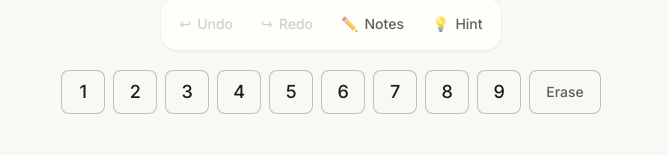
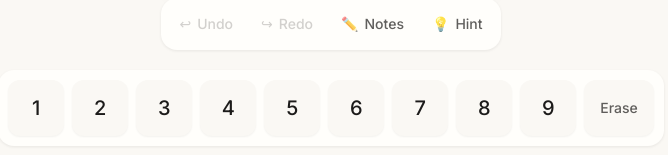
Before and after one commit to TahiraNawab123/Sudoku, a React (Vite) app: page / in a window 1280 px wide. Shown: the part 541-696 px from the top of the page, without its empty margins (309-977 px from the left). Built offline with nearby package versions, Linux system fonts and the light colour scheme; no server answers.

Commit message:
trying to update the ui ux design

```diff
--- a/src/components/GameOverModal.tsx
+++ b/src/components/GameOverModal.tsx
@@ -1,5 +1,5 @@
+import { formatTime } from '../utils/formatTime'
 import { ALL_DIFFICULTIES, type Difficulty } from '../utils/types'
-import { formatTime } from '../utils/formatTime'
 
 interface GameOverModalProps {
   seconds: number
@@ -7,17 +7,25 @@ interface GameOverModalProps {
   score: number
   mistakes: number
   maxMistakes: number
-  onNewGame: (difficulty?: Difficulty) => void
+  onNewGame: (difficulty: Difficulty) => void
 }
 
-function GameOverModal({ seconds, difficulty, score, mistakes, maxMistakes, onNewGame }: GameOverModalProps) {
+function GameOverModal({
+  seconds,
+  difficulty,
+  score,
+  mistakes,
+  maxMistakes,
+  onNewGame,
+}: GameOverModalProps) {
   return (
     <div className="fixed inset-0 z-50 flex items-center justify-center bg-ink/50 px-4">
-      <div className="w-full max-w-sm rounded-2xl bg-paper p-8 text-center shadow-2xl">
-        <p className="text-4xl">😢</p>
+      <div className="w-full max-w-sm rounded-2xl bg-surface p-8 text-center shadow-board">
+        <p className="text-4xl">💥</p>
         <h2 className="mt-2 font-display text-2xl font-semibold text-ink">Game over</h2>
-
-        <p className="mt-2 text-sm text-ink/60">You've reached the maximum mistakes allowed.</p>
+        <p className="mt-1 text-sm text-ink/60">
+          {mistakes}/{maxMistakes} mistakes reached.
+        </p>
 
         <dl className="mx-auto mt-5 flex max-w-[14rem] flex-col gap-1.5 text-sm">
           <div className="flex justify-between">
@@ -25,27 +33,30 @@ function GameOverModal({ seconds, difficulty, score, mistakes, maxMistakes, onNe
             <dd className="font-medium capitalize text-ink">{difficulty}</dd>
           </div>
           <div className="flex justify-between">
-            <dt className="text-ink/60">Time</dt>
-            <dd className="font-mono font-medium text-ink">{formatTime(seconds)}</dd>
-          </div>
-          <div className="flex justify-between">
             <dt className="text-ink/60">Score</dt>
             <dd className="font-medium text-ink">{score}</dd>
           </div>
           <div className="flex justify-between">
-            <dt className="text-ink/60">Mistakes</dt>
-            <dd className="font-medium text-ink">{mistakes}/{maxMistakes}</dd>
+            <dt className="text-ink/60">Time</dt>
+            <dd className="font-mono font-medium text-ink">{formatTime(seconds)}</dd>
           </div>
         </dl>
 
-        <p className="mt-6 text-xs font-medium uppercase tracking-wide text-ink/40">Play again</p>
+        <p className="mt-6 text-sm text-ink/50">
+          Try again
+        </p>
         <div className="mt-2 flex flex-wrap justify-center gap-2">
           {ALL_DIFFICULTIES.map((d) => (
             <button
               key={d}
               type="button"
               onClick={() => onNewGame(d)}
-              className={['rounded-full border px-3 py-1.5 text-sm capitalize transition-colors', d === difficulty ? 'border-accent bg-accent text-white' : 'border-grid/30 bg-paper text-ink/70 hover:border-accent/50'].join(' ')}
+              className={[
+                'rounded-full border px-3 py-1.5 text-sm capitalize transition-colors',
+                d === difficulty
+                  ? 'border-accent bg-accent text-white'
+                  : 'border-grid/30 bg-paper text-ink/70 hover:border-accent/50',
+              ].join(' ')}
             >
               {d}
             </button>
--- a/src/components/Keypad.tsx
+++ b/src/components/Keypad.tsx
@@ -22,7 +22,7 @@ function Keypad({ board, onNumber, onErase }: KeypadProps) {
   const counts = countDigits(board)
 
   return (
-    <div className="flex flex-wrap items-center justify-center gap-2">
+    <div className="flex flex-wrap items-center justify-center gap-2 rounded-2xl bg-surface p-2.5 shadow-toolbar">
       {Array.from({ length: 9 }, (_, i) => i + 1).map((n) => {
         // A digit is "complete" once it's been placed 9 times — all its slots are filled.
         const isComplete = counts[n] >= 9
@@ -34,10 +34,10 @@ function Keypad({ board, onNumber, onErase }: KeypadProps) {
             onClick={() => onNumber(n)}
             aria-label={`Enter ${n}`}
             className={[
-              'flex h-11 w-11 items-center justify-center rounded-lg border text-lg font-medium transition-colors',
+              'flex h-12 w-12 items-center justify-center rounded-xl text-xl font-medium transition-all sm:h-14 sm:w-14',
               isComplete
-                ? 'cursor-not-allowed border-grid/10 text-ink/20'
-                : 'border-grid/30 bg-paper text-ink hover:border-accent hover:bg-accentSoft',
+                ? 'cursor-not-allowed text-ink/15'
+                : 'bg-paper text-ink shadow-sm hover:bg-accentSoft active:scale-95',
             ].join(' ')}
           >
             {n}
@@ -49,7 +49,7 @@ function Keypad({ board, onNumber, onErase }: KeypadProps) {
         type="button"
         onClick={onErase}
         aria-label="Erase selected cell"
-        className="flex h-11 items-center justify-center rounded-lg border border-grid/30 bg-paper px-4 text-sm font-medium text-ink/70 transition-colors hover:border-accent hover:bg-accentSoft"
+        className="flex h-12 items-center justify-center rounded-xl bg-paper px-4 text-sm font-medium text-ink/70 shadow-sm transition-all hover:bg-accentSoft active:scale-95 sm:h-14"
       >
         Erase
       </button>
```
